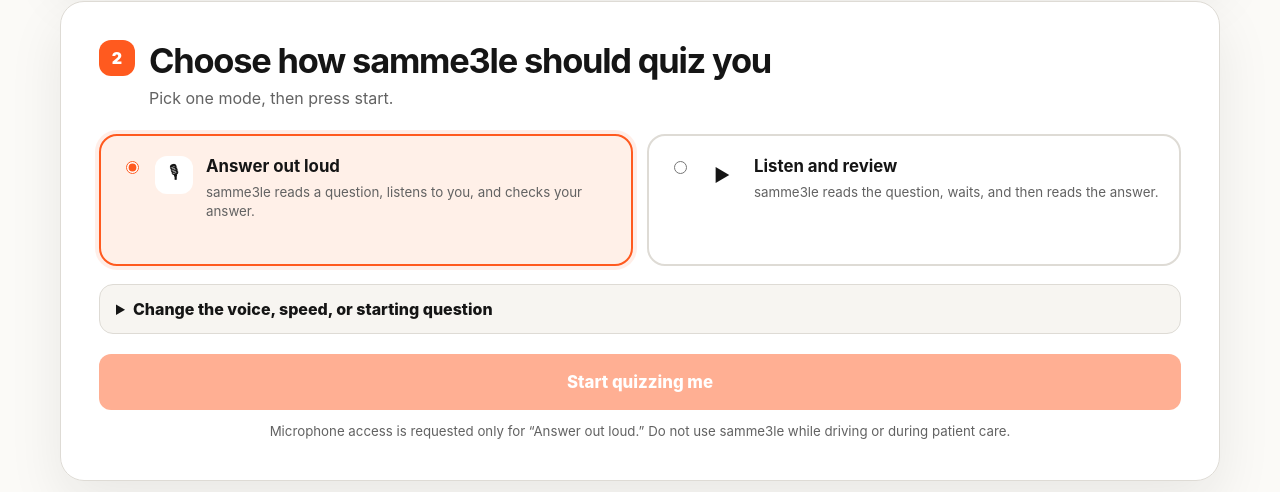
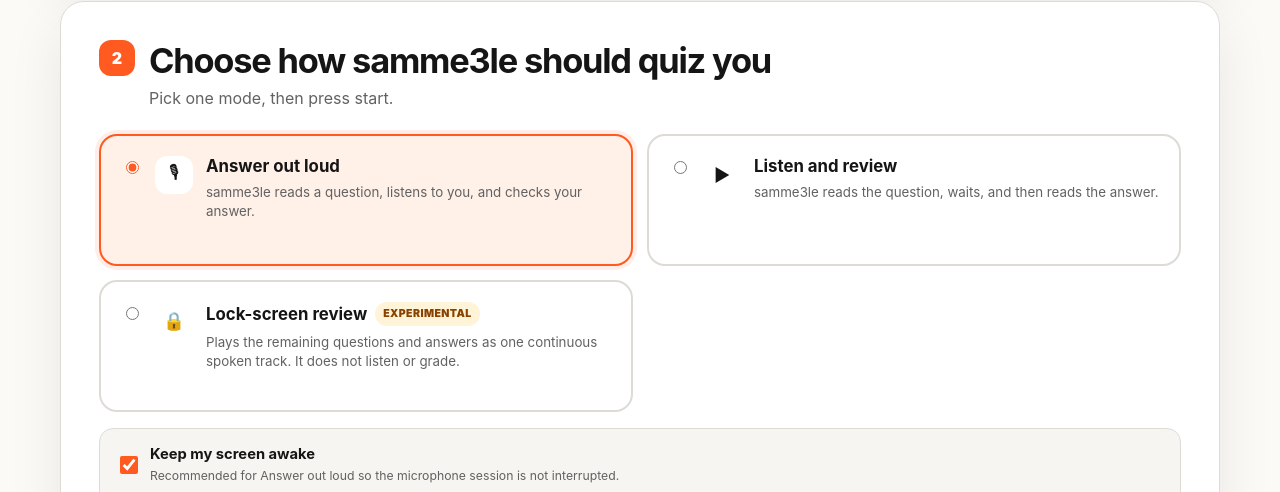
Before and after one commit to drjif/Voicetutor, a website with bundled scripts: page index.html in a window 1280 px wide. Shown: the part 1909-2401 px from the top of the page. Built offline with nearby package versions, Linux system fonts and the light colour scheme.

Commit message:
Add screen-awake and lock-screen review interface

```diff
--- a/index.html
+++ b/index.html
@@ -9,6 +9,7 @@
   <link rel="manifest" href="./manifest.webmanifest" />
   <link rel="icon" href="./icon.svg" type="image/svg+xml" />
   <link rel="stylesheet" href="./styles.css" />
+  <link rel="stylesheet" href="./features.css" />
 </head>
 <body>
   <a class="skip-link" href="#main-content">Skip to main content</a>
@@ -208,7 +209,7 @@
           </div>
         </div>
 
-        <fieldset class="mode-picker">
+        <fieldset class="mode-picker three-mode-picker">
           <legend class="sr-only">Study mode</legend>
           <label class="mode-card">
             <input type="radio" name="mode" value="active" checked />
@@ -227,10 +228,30 @@
               <small>samme3le reads the question, waits, and then reads the answer.</small>
             </span>
           </label>
+
+          <label class="mode-card lockscreen-mode-card">
+            <input type="radio" name="mode" value="lockscreen" />
+            <span class="mode-icon" aria-hidden="true">🔒</span>
+            <span class="mode-copy">
+              <span class="mode-title-row"><strong>Lock-screen review</strong><span class="mode-badge">Experimental</span></span>
+              <small>Plays the remaining questions and answers as one continuous spoken track. It does not listen or grade.</small>
+            </span>
+          </label>
         </fieldset>
 
+        <div id="wakeLockControl" class="wake-lock-control">
+          <label class="checkbox-row wake-lock-toggle">
+            <input id="keepScreenAwake" type="checkbox" checked />
+            <span>
+              <strong>Keep my screen awake</strong>
+              <small>Recommended for Answer out loud so the microphone session is not interrupted.</small>
+            </span>
+          </label>
+          <div id="wakeLockStatus" class="feature-status" data-type="neutral" aria-live="polite">The screen stays awake only while an active-recall session is running.</div>
+        </div>
+
         <details class="advanced-options">
-          <summary>Change the voice, speed, or starting question</summary>
+          <summary>Change the voice, speed, thinking time, or starting question</summary>
           <div class="advanced-content">
             <label class="field full-width">
               <span>Start at</span>
@@ -265,7 +286,7 @@
         </details>
 
         <button id="startButton" class="button primary start-button" disabled>Start quizzing me</button>
-        <p class="start-note">Microphone access is requested only for “Answer out loud.” Do not use samme3le while driving or during patient care.</p>
+        <p id="startNote" class="start-note">Microphone access is requested only for “Answer out loud.” Do not use samme3le while driving or during patient care.</p>
       </section>
 
       <section id="sessionPanel" class="card player-card" hidden aria-live="polite">
```
